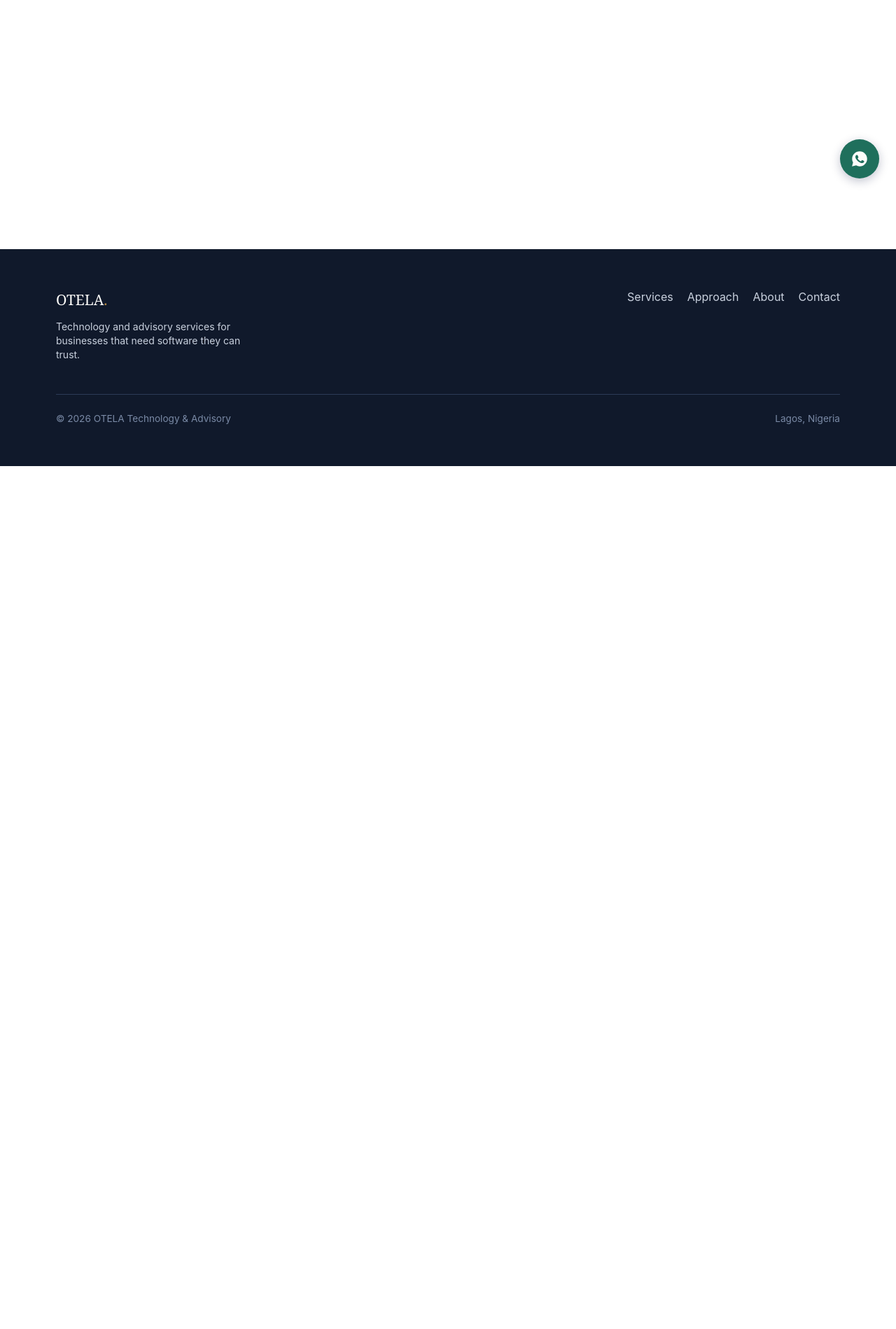
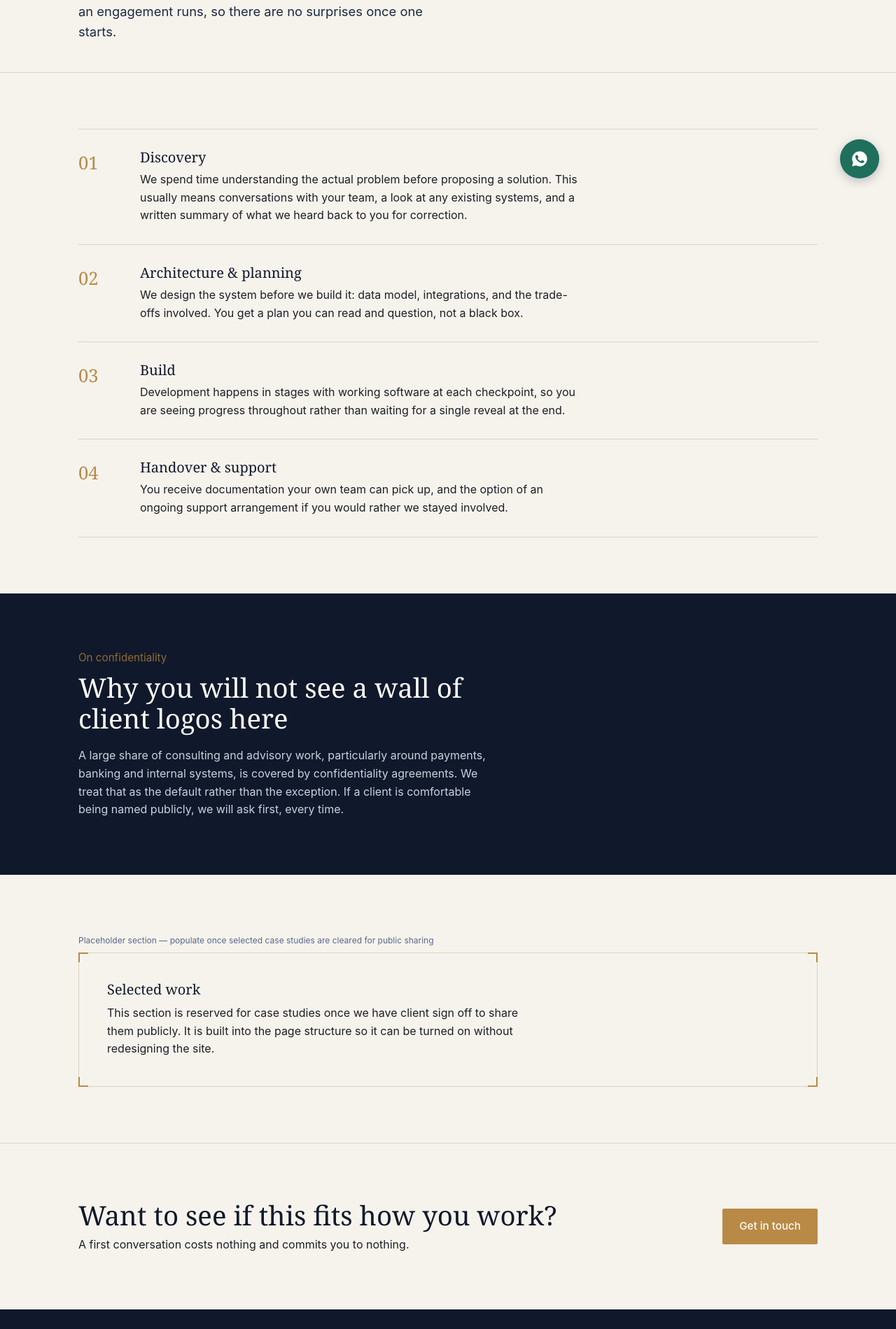
Before and after one commit to Brymarjr/otela-site, a Next.js app: page /approach in a window 1280 px wide. Before the commit this address had no page. Shown: the part 521-2420 px from the top of the page at 70% size. Before the commit the page ends 1187 px from the top, so only its background shows below. Built offline with nearby package versions, Linux system fonts and the light colour scheme.

Commit message:
feat: implement approach page with process flow and case study placeholder

```diff
--- /dev/null
+++ b/app/approach/page.tsx
@@ -0,0 +1,104 @@
+import Link from "next/link";
+import type { Metadata } from "next";
+import BlueprintPanel from "../components/BlueprintPanel";
+
+export const metadata: Metadata = {
+  title: "Approach — OTELA Technology & Advisory",
+  description: "How OTELA Technology & Advisory works with clients, from discovery through to handover and ongoing support.",
+};
+
+export default function Approach() {
+  const processSteps = [
+    {
+      id: "01",
+      title: "Discovery",
+      desc: "We spend time understanding the actual problem before proposing a solution. This usually means conversations with your team, a look at any existing systems, and a written summary of what we heard back to you for correction."
+    },
+    {
+      id: "02",
+      title: "Architecture & planning",
+      desc: "We design the system before we build it: data model, integrations, and the trade-offs involved. You get a plan you can read and question, not a black box."
+    },
+    {
+      id: "03",
+      title: "Build",
+      desc: "Development happens in stages with working software at each checkpoint, so you are seeing progress throughout rather than waiting for a single reveal at the end."
+    },
+    {
+      id: "04",
+      title: "Handover & support",
+      desc: "You receive documentation your own team can pick up, and the option of an ongoing support arrangement if you would rather we stayed involved."
+    }
+  ];
+
+  return (
+    <>
+      <section className="pb-6 pt-16 md:pt-24">
+        <div className="max-w-[1120px] mx-auto px-8">
+          <p className="text-slate text-[0.95rem] mb-3.5">Approach</p>
+          <h1 className="max-w-[18ch]">How we work, and why we work that way</h1>
+          <p className="text-[1.15rem] text-ink-soft max-w-[46ch]">
+            Most of what we build lives inside client systems that are not ours to show publicly. What we can show you is exactly how an engagement runs, so there are no surprises once one starts.
+          </p>
+        </div>
+      </section>
+
+      <section className="py-16 md:py-20 border-t border-parchment-line">
+        <div className="max-w-[1120px] mx-auto px-8">
+          <ol className="grid grid-cols-1 gap-0 list-none m-0 p-0">
+            {processSteps.map((step, idx) => (
+              <li
+                key={step.id}
+                className={`grid grid-cols-[64px_1fr] gap-6 py-7 border-t border-parchment-line ${idx === processSteps.length - 1 ? 'border-b' : ''}`}
+              >
+                <span className="font-serif text-[1.6rem] text-brass">{step.id}</span>
+                <div>
+                  <h3 className="mb-2">{step.title}</h3>
+                  <p className="mb-0">{step.desc}</p>
+                </div>
+              </li>
+            ))}
+          </ol>
+        </div>
+      </section>
+
+      <section className="bg-ink text-white py-16 md:py-20">
+        <div className="max-w-[1120px] mx-auto px-8">
+          <div className="max-w-[60ch]">
+            <p className="text-brass-dark text-[0.95rem] mb-2">On confidentiality</p>
+            <h2 className="text-white">Why you will not see a wall of client logos here</h2>
+            <p className="text-[#C9D1DE] mb-0">
+              A large share of consulting and advisory work, particularly around payments, banking and internal systems, is covered by confidentiality agreements. We treat that as the default rather than the exception. If a client is comfortable being named publicly, we will ask first, every time.
+            </p>
+          </div>
+        </div>
+      </section>
+
+      <section className="py-16 md:py-20">
+        <div className="max-w-[1120px] mx-auto px-8">
+          <span className="inline-block text-[0.75rem] text-slate mb-2">
+            Placeholder section — populate once selected case studies are cleared for public sharing
+          </span>
+          <BlueprintPanel className="p-8 md:p-10">
+            <h3 className="mb-2.5">Selected work</h3>
+            <p className="mb-0">
+              This section is reserved for case studies once we have client sign off to share them publicly. It is built into the page structure so it can be turned on without redesigning the site.
+            </p>
+          </BlueprintPanel>
+        </div>
+      </section>
+
+      <section className="py-16 md:py-20 border-t border-parchment-line">
+        <div className="max-w-[1120px] mx-auto px-8 flex flex-wrap justify-between items-center gap-6">
+          <div>
+            <h2 className="mb-2">Want to see if this fits how you work?</h2>
+            <p className="mb-0">A first conversation costs nothing and commits you to nothing.</p>
+          </div>
+          <Link href="/contact" className="inline-flex items-center gap-2 px-6 py-[13px] rounded-[2px] text-[0.95rem] font-medium bg-brass text-white hover:bg-brass-dark transition-colors">
+            Get in touch
+          </Link>
+        </div>
+      </section>
+    </>
+  );
+}
```
